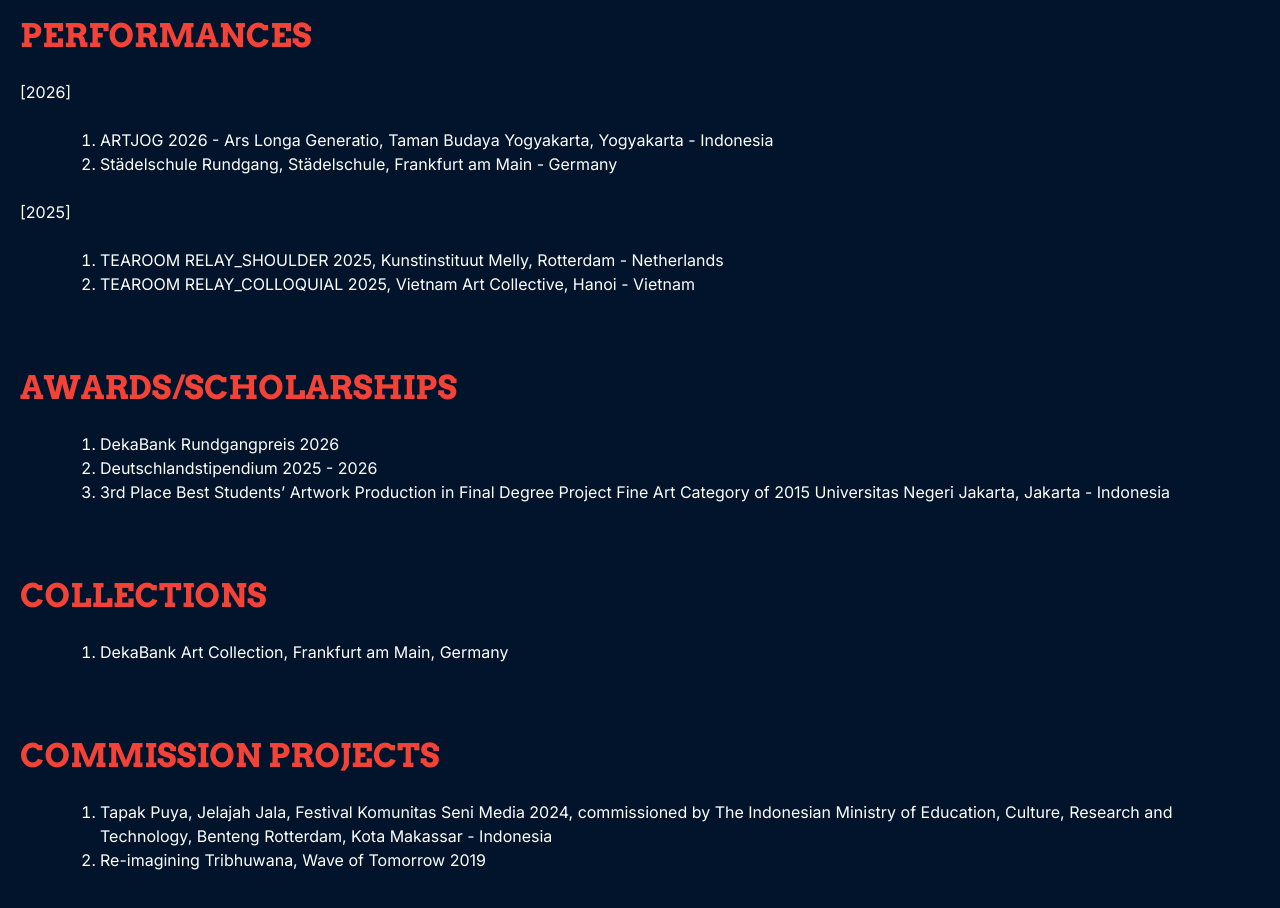
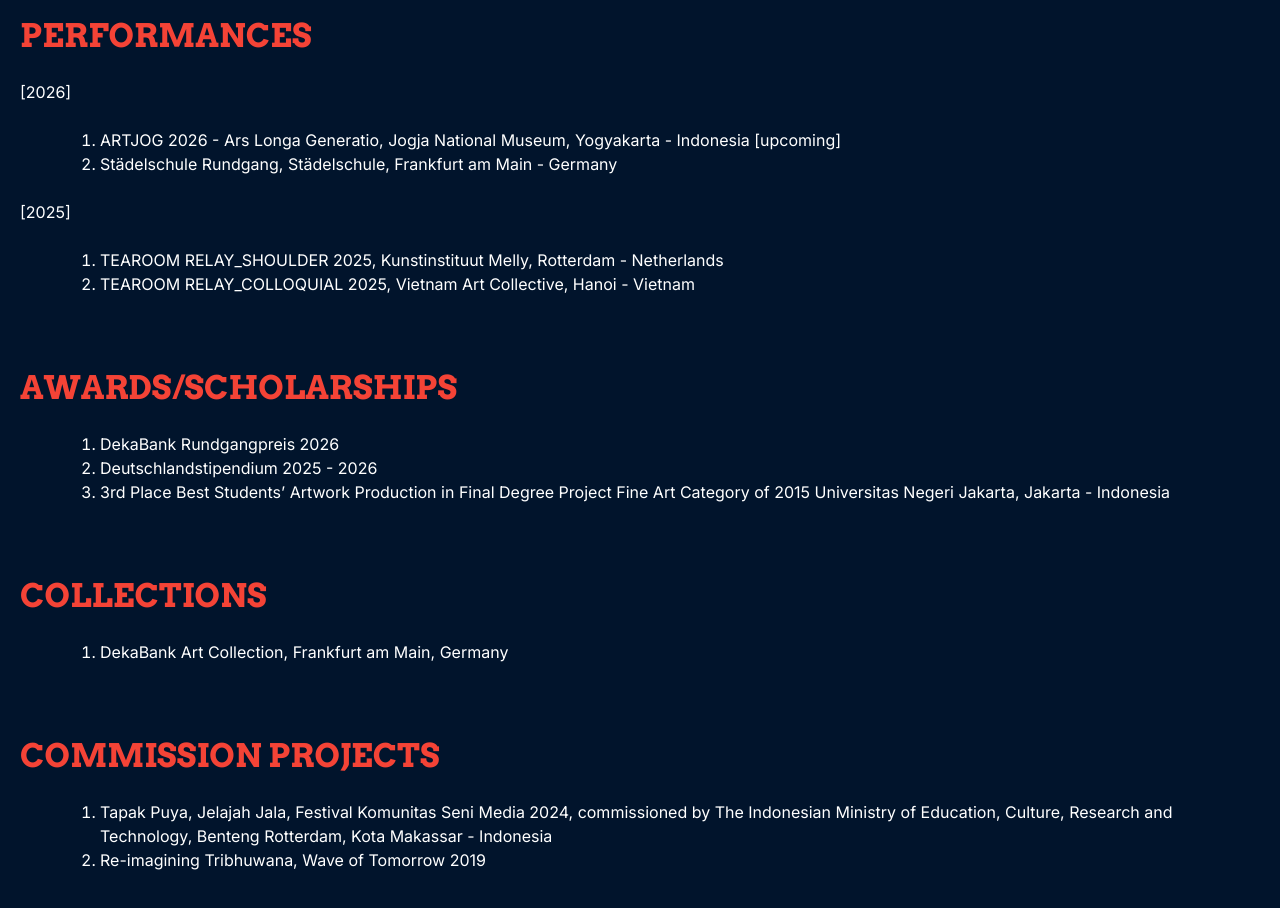
Before and after one commit to farhanazrupaidha/farhanazrupaidha-markdown, a Next.js app: page /about in a window 1280 px wide. Shown: the part 2040-2948 px from the top of the page. Built offline with nearby package versions, Linux system fonts and the light colour scheme; no server answers; what @mui/material-nextjs would draw is missing.

Commit message:
artjog added

```diff
--- a/src/app/about/page.tsx
+++ b/src/app/about/page.tsx
@@ -144,7 +144,7 @@
         <p>[2026]</p>
         <ol className="list-decimal my-6 list-outside ml-20">
         <li>
-        <div>ARTJOG 2026 - Ars Longa Generatio, Taman Budaya Yogyakarta, Yogyakarta - Indonesia</div>
+        <div>ARTJOG 2026 - Ars Longa Generatio, Jogja National Museum, Yogyakarta - Indonesia [upcoming]</div>
         </li>
         <li>
         <div>St&auml;delschule Rundgang, St&auml;delschule, Frankfurt am Main - Germany</div>
```
